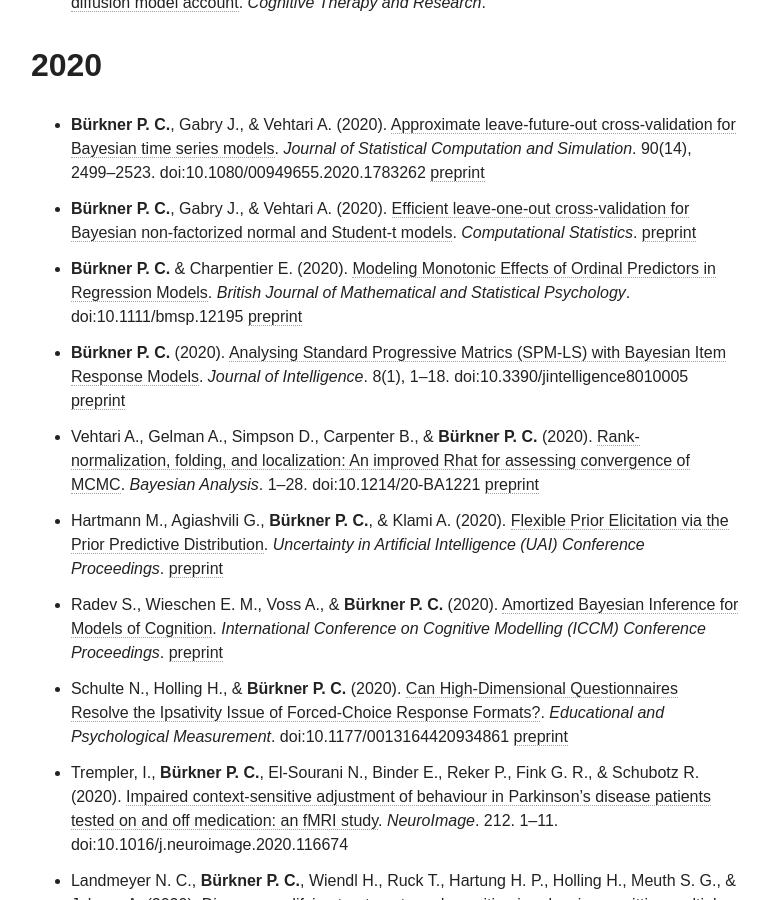
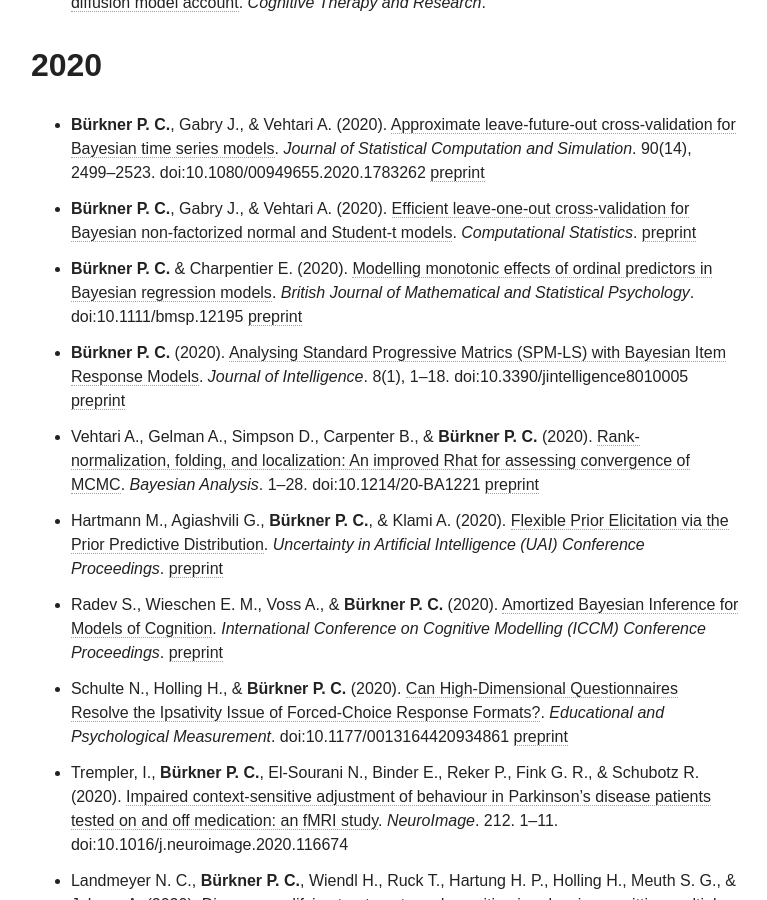
Before and after one commit to paul-buerkner/paul-buerkner.github.io, a Jekyll site: the page built from publications/index.md, in a window 1280 px wide and 900 px high, scrolled down 1870 px. Shown: the whole window, without its empty margins (255-1022 px from the left). Built offline with Jekyll 4.4.1, drawn with Linux system fonts in a browser that asks for light colours; nearby versions of some CDN libraries.

Commit message:
fix typo

```diff
--- a/publications/index.md
+++ b/publications/index.md
@@ -31,7 +31,7 @@
 
 * **Bürkner P. C.**, Gabry J., & Vehtari A. (2020). [Approximate leave-future-out cross-validation for Bayesian time series  models](https://doi.org/10.1080/00949655.2020.1783262). *Journal of Statistical Computation and Simulation*. 90(14), 2499--2523. doi:10.1080/00949655.2020.1783262 [preprint](https://arxiv.org/abs/1902.06281)
 * **Bürkner P. C.**, Gabry J., & Vehtari A. (2020). [Efficient leave-one-out cross-validation for Bayesian non-factorized normal and Student-t models](https://link.springer.com/article/10.1007/s00180-020-01045-4). *Computational Statistics*. [preprint](http://arxiv.org/abs/1810.10559)
-* **Bürkner P. C.** & Charpentier E. (2020). [Modeling Monotonic Effects of Ordinal Predictors in Regression Models](https://doi.org/10.1111/bmsp.12195). *British Journal of Mathematical and Statistical Psychology*. doi:10.1111/bmsp.12195 [preprint](https://psyarxiv.com/9qkhj/)
+* **Bürkner P. C.** & Charpentier E. (2020). [Modelling monotonic effects of ordinal predictors in Bayesian regression models](https://doi.org/10.1111/bmsp.12195). *British Journal of Mathematical and Statistical Psychology*. doi:10.1111/bmsp.12195 [preprint](https://psyarxiv.com/9qkhj/)
 * **Bürkner P. C.** (2020). [Analysing Standard Progressive Matrics (SPM-LS) with Bayesian Item Response Models](https://www.mdpi.com/2079-3200/8/1/5). *Journal of Intelligence*. 8(1), 1--18. doi:10.3390/jintelligence8010005 [preprint](https://psyarxiv.com/gn5hk)
 * Vehtari A., Gelman A., Simpson D., Carpenter B., & **Bürkner P. C.** (2020). [Rank-normalization, folding, and localization: An improved Rhat for assessing convergence of MCMC](https://projecteuclid.org/euclid.ba/1593828229). *Bayesian Analysis*. 1--28. doi:10.1214/20-BA1221 [preprint](https://arxiv.org/abs/1903.08008)
 * Hartmann M., Agiashvili G., **Bürkner P. C.**, &  Klami A. (2020). [Flexible Prior Elicitation via the Prior Predictive Distribution](http://www.auai.org/uai2020/proceedings/470_main_paper.pdf). *Uncertainty in Artificial Intelligence (UAI) Conference Proceedings*. [preprint](https://arxiv.org/abs/2002.09868)
```
